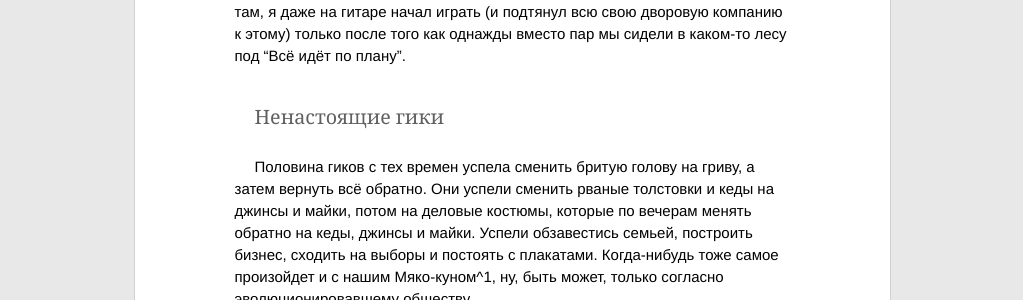
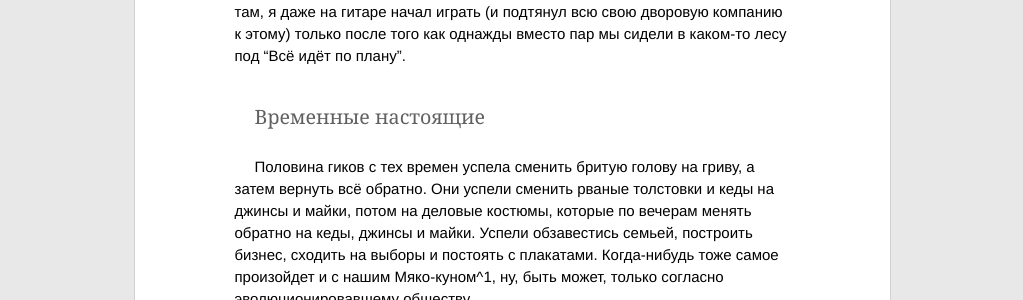
Before and after one commit to ptmt/ptmt.github.com, a Jekyll site: the page built from _posts/2012-06-04-dont-be-a-menace-to-hipsters-geek.md, in a window 1280 px wide. Shown: the part 1442-1742 px from the top of the page, without its empty margins (128-1151 px from the left). Built offline with Jekyll 4.4.1, drawn with Linux system fonts in a browser that asks for light colours; Markdown is read by kramdown in place of the engine named in the settings.

Commit message:
Update master

```diff
--- a/_posts/2012-06-04-dont-be-a-menace-to-hipsters-geek.md
+++ b/_posts/2012-06-04-dont-be-a-menace-to-hipsters-geek.md
@@ -23,7 +23,7 @@ title:  Не грози хипстерскому гику, набирая тви
 
 У меня было неверное представление как всё может быть, если тебе 15-16 лет — о сексе, о музыке, о популярных играх по сети, не представлял, что сеть может быть социальной. Новые, интересные способы убивать себя. Да что там, я даже на гитаре начал играть (и подтянул всю свою дворовую компанию к этому) только после того как однажды вместо пар мы сидели в каком-то лесу под “Всё идёт по плану”.
 
-##Ненастоящие гики
+##Временные настоящие
 
 Половина гиков с тех времен успела сменить бритую голову на гриву, а затем вернуть всё обратно. Они успели сменить рваные толстовки и кеды на джинсы и майки, потом на деловые костюмы, которые по вечерам менять обратно на кеды, джинсы и майки. Успели обзавестись семьей, построить бизнес, сходить на выборы и постоять с плакатами. Когда-нибудь тоже самое произойдет и с нашим Мяко-куном^1, ну, быть может, только согласно эволюционировавшему обществу.
 
```
